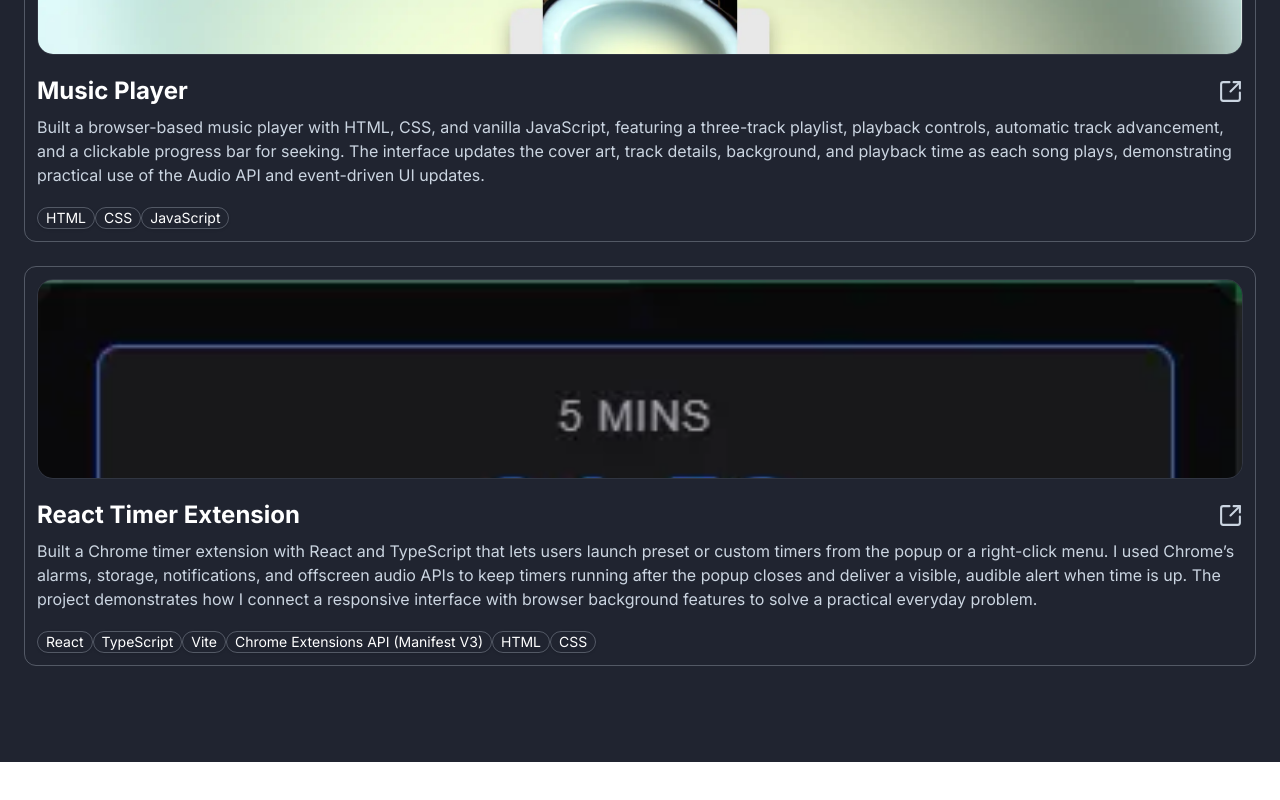
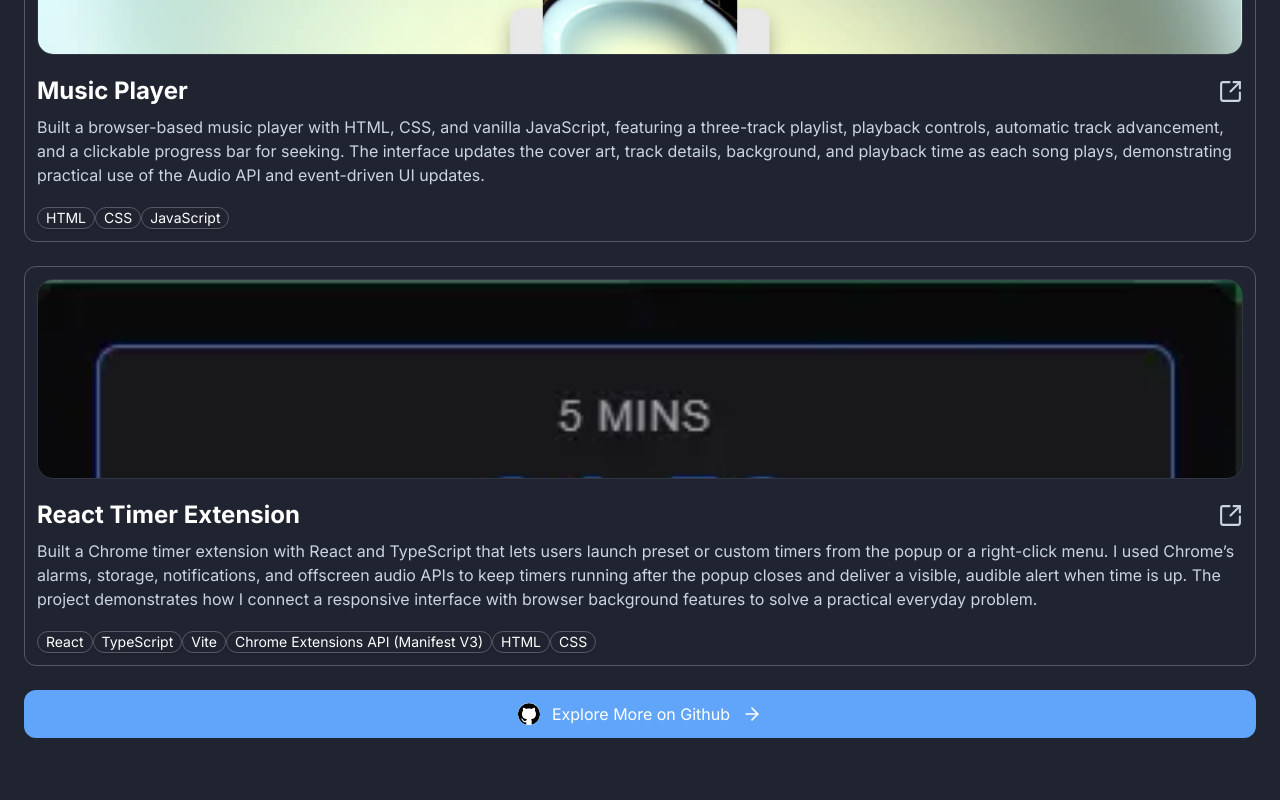
Before and after one commit to gnikkoch96/portfolio-updated, a React (Vite) app: page / in a window 1280 px wide. Shown: the part 2302-3102 px from the top of the page. Before the commit the page ends 3064 px from the top, so only its background shows below. Built offline with nearby package versions, Linux system fonts and the light colour scheme.

Commit message:
feat(projects): add github button

```diff
--- a/src/sections/projects/Projects.tsx
+++ b/src/sections/projects/Projects.tsx
@@ -1,9 +1,12 @@
 import reactTimerExtensionImage from "../../assets/projects/react-timer-extension.webp";
 import reactWeatherAppImage from "../../assets/projects/react-weather-app.webp";
 import musicPlayerImage from "../../assets/projects/music-app.webp";
+import githubIcon from "../../assets/icons/github.svg";
+
 import type { Project } from "../../types/project";
 import ProjectCard from "./ProjectCard";
 import SectionHeader from "../../components/sections/SectionHeader";
+import { ArrowRight, SquareArrowOutUpRight } from "lucide-react";
 
 const projects: Project[] = [
   {
@@ -12,7 +15,14 @@ const projects: Project[] = [
     pic_alt: "React Weather App image",
     desc: "Built a weather app with React and TypeScript that lets users search for cities and view current conditions from the Open-Meteo API. I added configurable units, managed shared settings with Redux Toolkit, and validated API responses with Zod to handle unreliable data gracefully.",
     project_url: "https://github.com/gnikkoch96/react-weather-app",
-    techs: ["React", "TypeScript", "TailwindCSS", "Redux", "Playwright", "Jest"],
+    techs: [
+      "React",
+      "TypeScript",
+      "TailwindCSS",
+      "Redux",
+      "Playwright",
+      "Jest",
+    ],
   },
   {
     name: "Music Player",
@@ -44,11 +54,29 @@ export default function Projects() {
   return (
     <section id="projects" className="content-section">
       {/* projects header */}
-      <SectionHeader sectionTitle="Projects" sectionSubtext="A selection of personal projects that I've built"/>
+      <SectionHeader
+        sectionTitle="Projects"
+        sectionSubtext="A selection of personal projects that I've built"
+      />
 
+      {/* project cards */}
       {projects.map((project) => (
         <ProjectCard key={project.name} project={project} />
       ))}
+
+      {/* github button */}
+      <a
+        className="flex items-center justify-center gap-3 p-3 rounded-xl bg-accent"
+        target="_blank"
+        href="https://github.com/gnikkoch96"
+      >
+        <img
+          className="h-5.5 bg-white rounded-full"
+          src={githubIcon}
+          alt="Github Icon"
+        />{" "}
+        Explore More on Github <ArrowRight size={20} />
+      </a>
     </section>
   );
 }
```
Also changed, not shown: src/assets/icons/github.svg (added).
